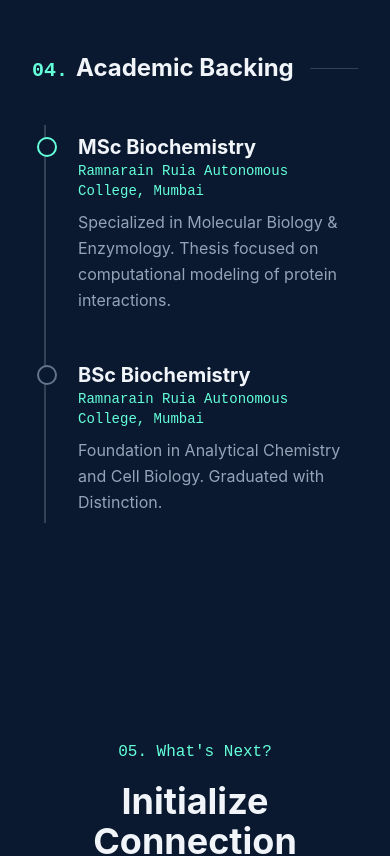
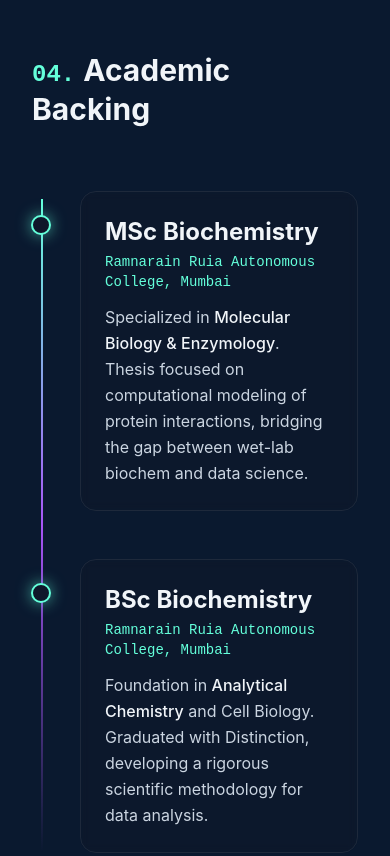
Before and after one commit to chitrakulkarni2830/Portfolio-React, a React (Vite) app: page / in a window 390 px wide. Shown: the part 7940-8796 px from the top of the page. Built offline with nearby package versions, Linux system fonts and the light colour scheme.

Commit message:
refactor: Centralize featured project expansion state in `ProjectGallery` and enhance `Education` section UI with new styling and a gradient timeline.

```diff
--- a/src/components/Education.jsx
+++ b/src/components/Education.jsx
@@ -2,39 +2,62 @@ import { motion } from 'framer-motion';
 
 const Education = () => {
     return (
-        <section className="py-20 px-8 md:px-24 max-w-3xl mx-auto">
-            <div className="flex items-center mb-10">
-                <span className="text-2xl font-bold text-slate-100 mr-4">
-                    <span className="text-biolum-cyan font-mono text-xl mr-2">04.</span>
+        <section className="py-20 px-8 md:px-24 max-w-4xl mx-auto">
+            <div className="flex items-center mb-16">
+                <span className="text-3xl font-bold text-slate-100 mr-4">
+                    <span className="text-biolum-cyan font-mono text-2xl mr-2">04.</span>
                     Academic Backing
                 </span>
                 <div className="h-[1px] bg-slate-700 flex-grow max-w-xs"></div>
             </div>
 
-            <div className="space-y-12 border-l-2 border-slate-700 ml-3 pl-8 py-2 relative">
+            <div className="relative">
+                {/* Gradient Line */}
+                <div className="absolute left-[9px] top-2 bottom-0 w-[2px] bg-gradient-to-b from-biolum-cyan via-purple-500 to-transparent"></div>
+
+                <div className="space-y-12 pl-12 relative">
+                    {/* MSc Item */}
                     <motion.div
                         initial={{ opacity: 0, x: -20 }}
                         whileInView={{ opacity: 1, x: 0 }}
                         transition={{ duration: 0.5 }}
-                    className="relative"
+                        className="relative group"
                     >
-                    <span className="absolute -left-[41px] top-1 h-5 w-5 rounded-full border-2 border-biolum-cyan bg-midnight-navy"></span>
-                    <h3 className="text-xl font-bold text-slate-100">MSc Biochemistry</h3>
-                    <p className="text-biolum-cyan font-mono text-sm mb-2">Ramnarain Ruia Autonomous College, Mumbai</p>
-                    <p className="text-slate-400">Specialized in Molecular Biology & Enzymology. Thesis focused on computational modeling of protein interactions.</p>
+                        {/* Glowing Node */}
+                        <span className="absolute -left-[49px] top-6 h-5 w-5 rounded-full border-2 border-biolum-cyan bg-slate-900 shadow-[0_0_15px_rgba(100,255,218,0.6)] z-10 group-hover:scale-125 transition-transform duration-300"></span>
+
+                        {/* Card Content */}
+                        <div className="p-6 rounded-2xl bg-slate-900/40 border border-slate-800 backdrop-blur-sm group-hover:border-biolum-cyan/30 group-hover:bg-slate-900/60 transition-all duration-300">
+                            <h3 className="text-2xl font-bold text-slate-100 mb-1 group-hover:text-biolum-cyan transition-colors">MSc Biochemistry</h3>
+                            <p className="text-biolum-cyan font-mono text-sm mb-3">Ramnarain Ruia Autonomous College, Mumbai</p>
+                            <p className="text-slate-300 leading-relaxed">
+                                Specialized in <span className="text-slate-100 font-medium">Molecular Biology & Enzymology</span>.
+                                Thesis focused on computational modeling of protein interactions, bridging the gap between wet-lab biochem and data science.
+                            </p>
+                        </div>
                     </motion.div>
 
+                    {/* BSc Item */}
                     <motion.div
                         initial={{ opacity: 0, x: -20 }}
                         whileInView={{ opacity: 1, x: 0 }}
                         transition={{ duration: 0.5, delay: 0.2 }}
-                    className="relative"
+                        className="relative group"
                     >
-                    <span className="absolute -left-[41px] top-1 h-5 w-5 rounded-full border-2 border-slate-500 bg-midnight-navy"></span>
-                    <h3 className="text-xl font-bold text-slate-100">BSc Biochemistry</h3>
-                    <p className="text-biolum-cyan font-mono text-sm mb-2">Ramnarain Ruia Autonomous College, Mumbai</p>
-                    <p className="text-slate-400">Foundation in Analytical Chemistry and Cell Biology. Graduated with Distinction.</p>
+                        {/* Glowing Node */}
+                        <span className="absolute -left-[49px] top-6 h-5 w-5 rounded-full border-2 border-biolum-cyan bg-slate-900 shadow-[0_0_15px_rgba(100,255,218,0.6)] z-10 group-hover:scale-125 transition-transform duration-300"></span>
+
+                        {/* Card Content */}
+                        <div className="p-6 rounded-2xl bg-slate-900/40 border border-slate-800 backdrop-blur-sm group-hover:border-biolum-cyan/30 group-hover:bg-slate-900/60 transition-all duration-300">
+                            <h3 className="text-2xl font-bold text-slate-100 mb-1 group-hover:text-biolum-cyan transition-colors">BSc Biochemistry</h3>
+                            <p className="text-biolum-cyan font-mono text-sm mb-3">Ramnarain Ruia Autonomous College, Mumbai</p>
+                            <p className="text-slate-300 leading-relaxed">
+                                Foundation in <span className="text-slate-100 font-medium">Analytical Chemistry</span> and Cell Biology.
+                                Graduated with Distinction, developing a rigorous scientific methodology for data analysis.
+                            </p>
+                        </div>
                     </motion.div>
+                </div>
             </div>
         </section>
     );
--- a/src/components/FeaturedProjectCard.jsx
+++ b/src/components/FeaturedProjectCard.jsx
@@ -1,16 +1,13 @@
-import { useState } from 'react';
 import { motion, AnimatePresence } from 'framer-motion';
 import { ExternalLink, Github, ArrowRight, ChevronDown, ChevronUp } from 'lucide-react';
 
-const FeaturedProjectCard = ({ title, techs, description, extendedDescription, links, image, index, color = "#64ffda" }) => {
-    const [isExpanded, setIsExpanded] = useState(false);
-
+const FeaturedProjectCard = ({ title, techs, description, extendedDescription, links, image, index, isExpanded, onToggle, color = "#64ffda" }) => {
     return (
         <motion.div
             initial={{ opacity: 0, y: 30 }}
             whileInView={{ opacity: 1, y: 0 }}
             transition={{ duration: 0.6, delay: index * 0.15 }}
-            className="col-span-1 group relative rounded-2xl bg-slate-900/80 border border-slate-800 overflow-hidden flex flex-col"
+            className="col-span-1 group relative rounded-2xl bg-slate-900/80 border border-slate-800 overflow-hidden flex flex-col min-h-[550px]"
             style={{
                 '--accent-color': color
             }}
@@ -72,7 +69,7 @@ const FeaturedProjectCard = ({ title, techs, description, extendedDescription, l
                         </AnimatePresence>
 
                         <button
-                            onClick={() => setIsExpanded(!isExpanded)}
+                            onClick={onToggle}
                             className="flex items-center gap-1 mt-2 text-sm font-medium transition-colors hover:underline decoration-[color:var(--accent-color)] underline-offset-4"
                             style={{ color: color }}
                         >
--- a/src/components/ProjectGallery.jsx
+++ b/src/components/ProjectGallery.jsx
@@ -1,3 +1,4 @@
+import { useState } from 'react';
 import ProjectCard from './ProjectCard';
 import FeaturedProjectCard from './FeaturedProjectCard';
 
@@ -110,6 +111,8 @@ const otherProjects = [
 ];
 
 const ProjectGallery = () => {
+    const [expandedIndex, setExpandedIndex] = useState(null);
+
     return (
         <>
             <section id="projects" className="py-20 px-8 md:px-24 max-w-7xl mx-auto">
@@ -122,9 +125,15 @@ const ProjectGallery = () => {
                     <div className="h-[1px] bg-slate-700 flex-grow max-w-xs"></div>
                 </div>
 
-                <div className="grid grid-cols-1 md:grid-cols-2 lg:grid-cols-3 gap-8">
+                <div className="grid grid-cols-1 md:grid-cols-2 lg:grid-cols-3 gap-8 items-start">
                     {featuredProjects.map((project, index) => (
-                        <FeaturedProjectCard key={index} {...project} index={index} />
+                        <FeaturedProjectCard
+                            key={index}
+                            {...project}
+                            index={index}
+                            isExpanded={expandedIndex === index}
+                            onToggle={() => setExpandedIndex(expandedIndex === index ? null : index)}
+                        />
                     ))}
                 </div>
             </section>
```
Lines whose indentation alone changed are shown as unchanged.
